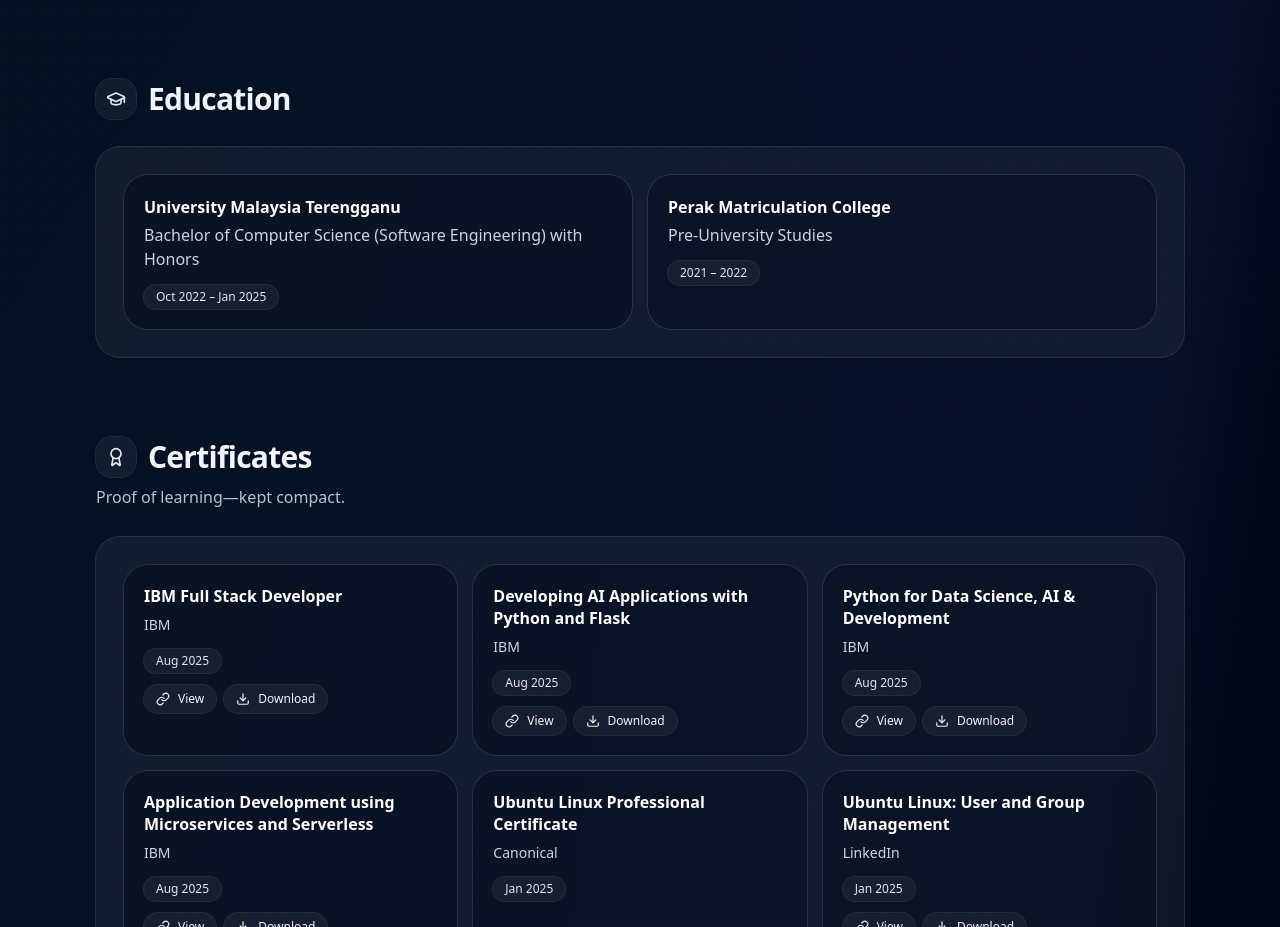
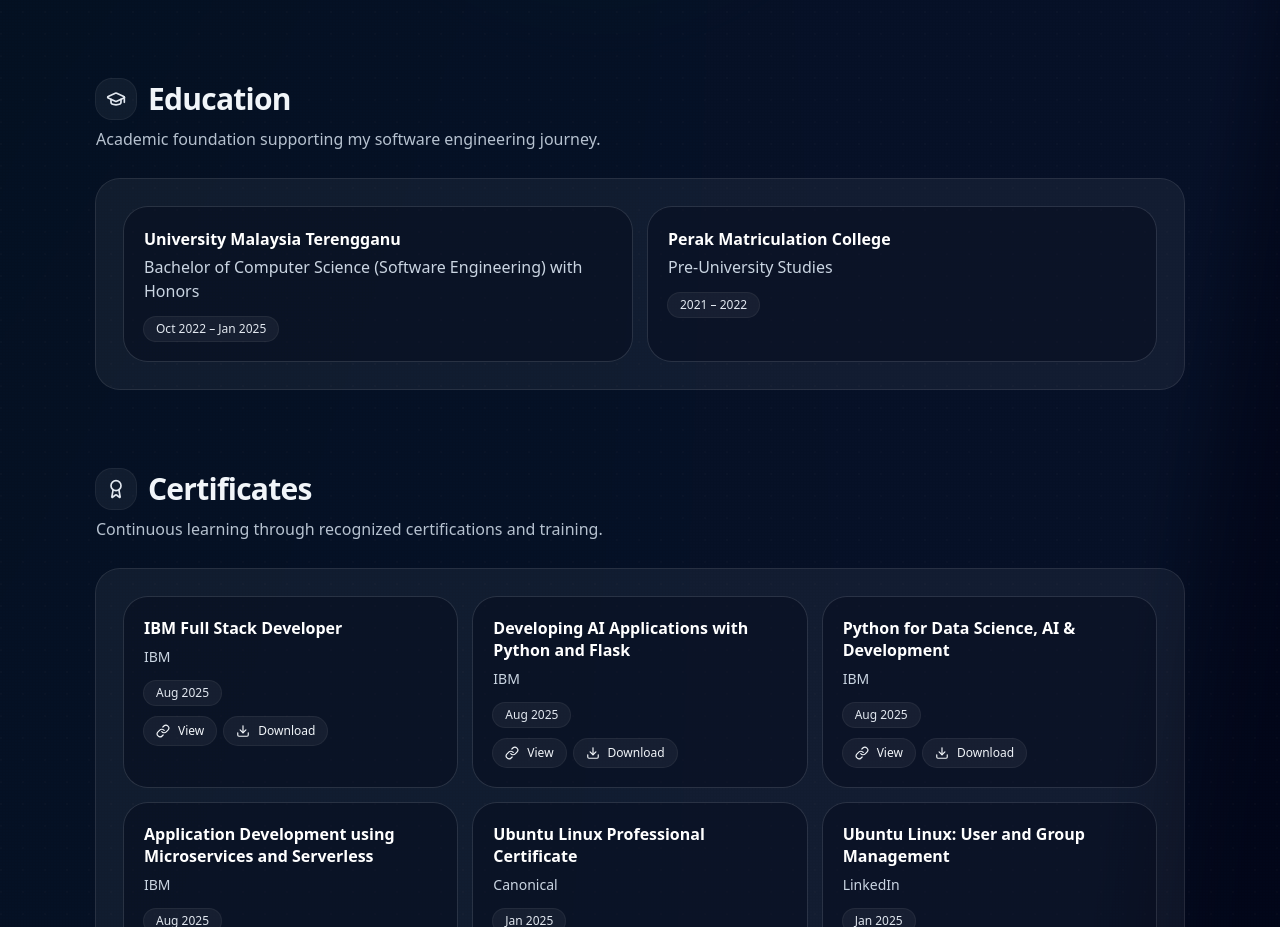
Before and after one commit to LRecodex/portfolio-azim, a React (Vite) app: page / in a window 1280 px wide. Shown: the part 3289-4216 px from the top of the page. Built offline with nearby package versions, Linux system fonts and the light colour scheme; the HTML template or start-up script is replaced by a standard one.

Commit message:
update education subtitle

```diff
--- a/src/App.tsx
+++ b/src/App.tsx
@@ -1017,6 +1017,7 @@
         id="education"
         title="Education"
         icon={<GraduationCap className="h-5 w-5 text-slate-200" />}
+        subtitle="Academic foundation supporting my software engineering journey."
       >
         <div className="grid md:grid-cols-2 gap-4">
           {education.map((ed) => (
@@ -1038,7 +1039,7 @@
         id="certificates"
         title="Certificates"
         icon={<Award className="h-5 w-5 text-slate-200" />}
-        subtitle="Proof of learning—kept compact."
+        subtitle="Continuous learning through recognized certifications and training."
       >
         <div className="grid sm:grid-cols-2 lg:grid-cols-3 gap-4">
           {certificates.map((c) => (
```
